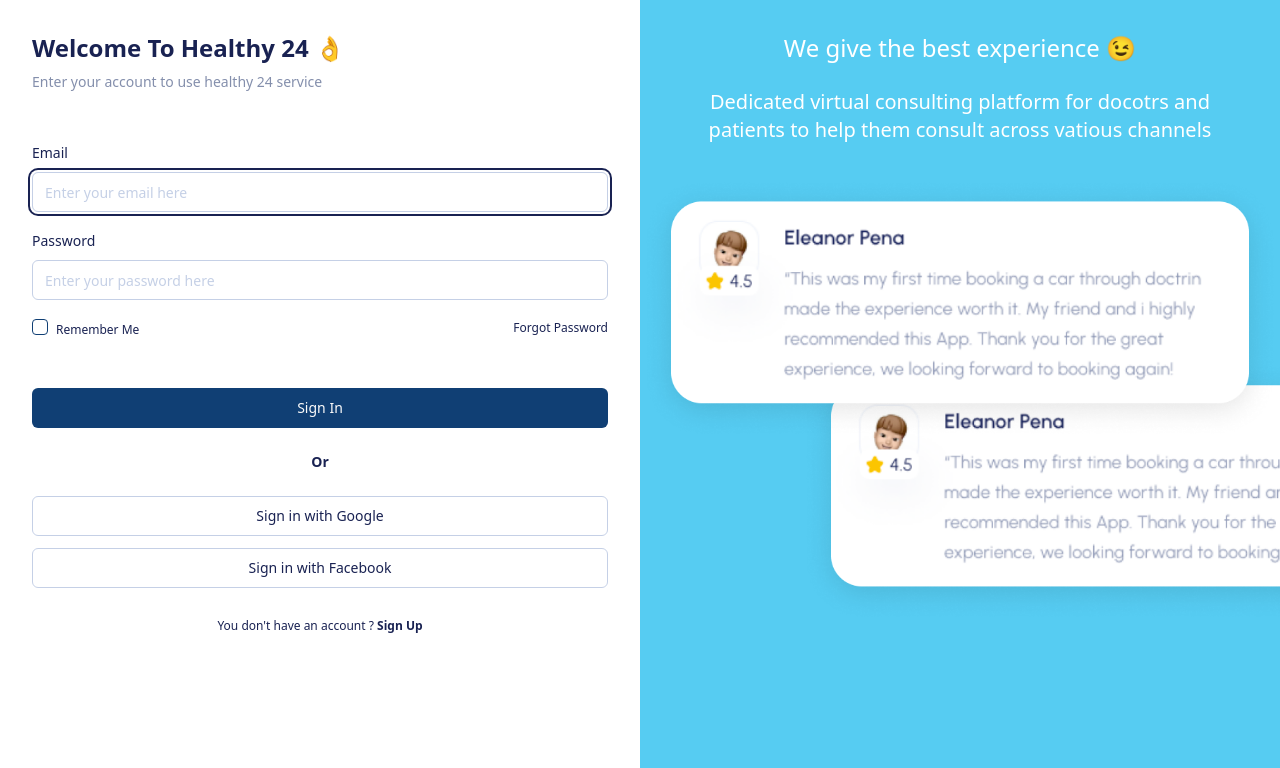
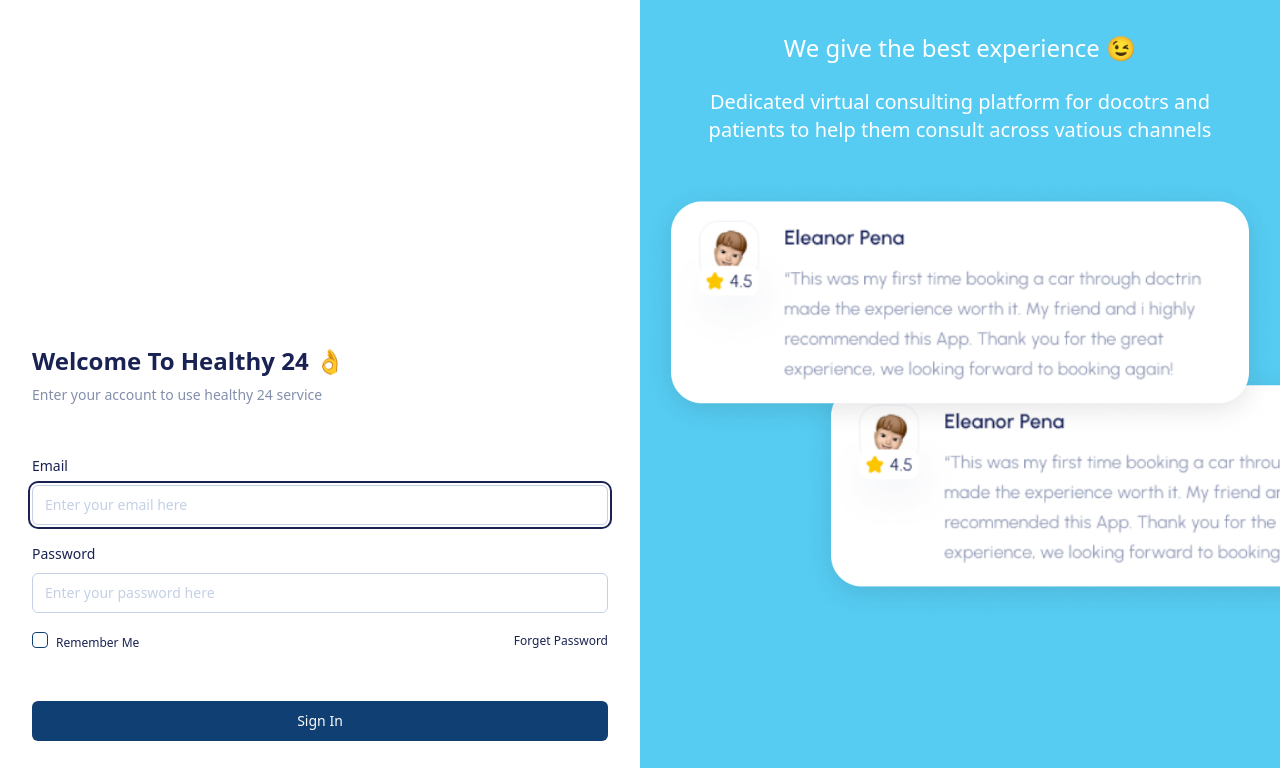
Before and after one commit to Adem044/management-system, a React (Vite) app: page /sign-in in a window 1280 px wide. Shown: the top 768 px of the page. Built offline with nearby package versions, Linux system fonts and the light colour scheme.

Commit message:
refactor(sign-in): create reusable components

```diff
--- /dev/null
+++ b/src/pages/components/Container.tsx
@@ -0,0 +1,41 @@
+import React from 'react';
+
+export default function Container({ children }: { children: React.ReactNode }) {
+    return (
+        <div className="items-center sm:grid sm:grid-cols-2">
+            <div className="container space-y-6 py-8 sm:space-y-12">
+                {children}
+            </div>
+            <WelcomeBanner />
+        </div>
+    );
+}
+
+function WelcomeBanner() {
+    return (
+        <div className="hidden bg-[#56ccf2] pt-8 text-center text-white sm:block">
+            <div className="container space-y-6">
+                <h2 className="text-2xl font-medium">
+                    We give the best experience 😉
+                </h2>
+                <p className="text-xl">
+                    Dedicated virtual consulting platform for docotrs and
+                    patients to help them consult across vatious channels
+                </p>
+            </div>
+            <div className="mt-8 overflow-hidden">
+                <img
+                    className="relative right-0 top-0 z-10"
+                    src="/review.png"
+                    alt="What people say about as"
+                />
+                <img
+                    className="relative -right-40 -top-20"
+                    src="/review.png"
+                    alt="What people say about as"
+                />
+            </div>
+            <img className="-mt-80" src="/doctors.png" alt="Our doctors" />
+        </div>
+    );
+}
--- /dev/null
+++ b/src/pages/components/Heading.tsx
@@ -0,0 +1,14 @@
+export default function Heading({
+    title,
+    description,
+}: {
+    title: string;
+    description: string;
+}) {
+    return (
+        <div className="space-y-2">
+            <h1 className="text-2xl font-semibold">{title}</h1>
+            <p className="text-sm text-muted-foreground">{description}</p>
+        </div>
+    );
+}
--- a/src/pages/sign-in/index.tsx
+++ b/src/pages/sign-in/index.tsx
@@ -8,6 +8,21 @@ import { Form } from '@/components/ui/form';
 
 import { InputField, CheckboxField } from '@/components/form-fields';
 
+import Container from '../components/Container';
+import Heading from '../components/Heading';
+
+export default function SignIn() {
+    return (
+        <Container>
+            <Heading
+                title="Welcome To Healthy 24 👌"
+                description="Enter your account to use healthy 24 service"
+            />
+            <LoginForm />
+        </Container>
+    );
+}
+
 const formSchema = z.object({
     email: z.string().email(),
     password: z.string().min(6),
@@ -15,29 +30,6 @@ const formSchema = z.object({
 });
 
 type TFormSchema = z.infer<typeof formSchema>;
-
-export default function SignIn() {
-    return (
-        <div className="sm:grid sm:grid-cols-2">
-            <div className="container space-y-6 py-8 sm:space-y-12">
-                <LoginHeader />
-                <LoginForm />
-            </div>
-            <WelcomeBanner />
-        </div>
-    );
-}
-
-function LoginHeader() {
-    return (
-        <div className="space-y-2">
-            <h1 className="text-2xl font-semibold">Welcome To Healthy 24 👌</h1>
-            <p className="text-sm text-muted-foreground">
-                Enter your account to use healthy 24 service
-            </p>
-        </div>
-    );
-}
 
 function LoginForm() {
     const form = useForm<TFormSchema>({
@@ -80,8 +72,8 @@ function LoginForm() {
                             label="Remember Me"
                             name="remember"
                         />
-                        <Link className="text-xs" to="/forgot-password">
-                            Forgot Password
+                        <Link className="text-xs" to="/forget-password">
+                            Forget Password
                         </Link>
                     </div>
                 </div>
@@ -114,32 +106,3 @@ function LoginForm() {
         </Form>
     );
 }
-
-function WelcomeBanner() {
-    return (
-        <div className="hidden bg-[#56ccf2] pt-8 text-center text-white sm:block">
-            <div className="container space-y-6">
-                <h2 className="text-2xl font-medium">
-                    We give the best experience 😉
-                </h2>
-                <p className="text-xl">
-                    Dedicated virtual consulting platform for docotrs and
-                    patients to help them consult across vatious channels
-                </p>
-            </div>
-            <div className="mt-8 overflow-hidden">
-                <img
-                    className="relative right-0 top-0 z-10"
-                    src="/review.png"
-                    alt="What people say about as"
-                />
-                <img
-                    className="relative -right-40 -top-20"
-                    src="/review.png"
-                    alt="What people say about as"
-                />
-            </div>
-            <img className="-mt-80" src="/doctors.png" alt="Our doctors" />
-        </div>
-    );
-}
```
